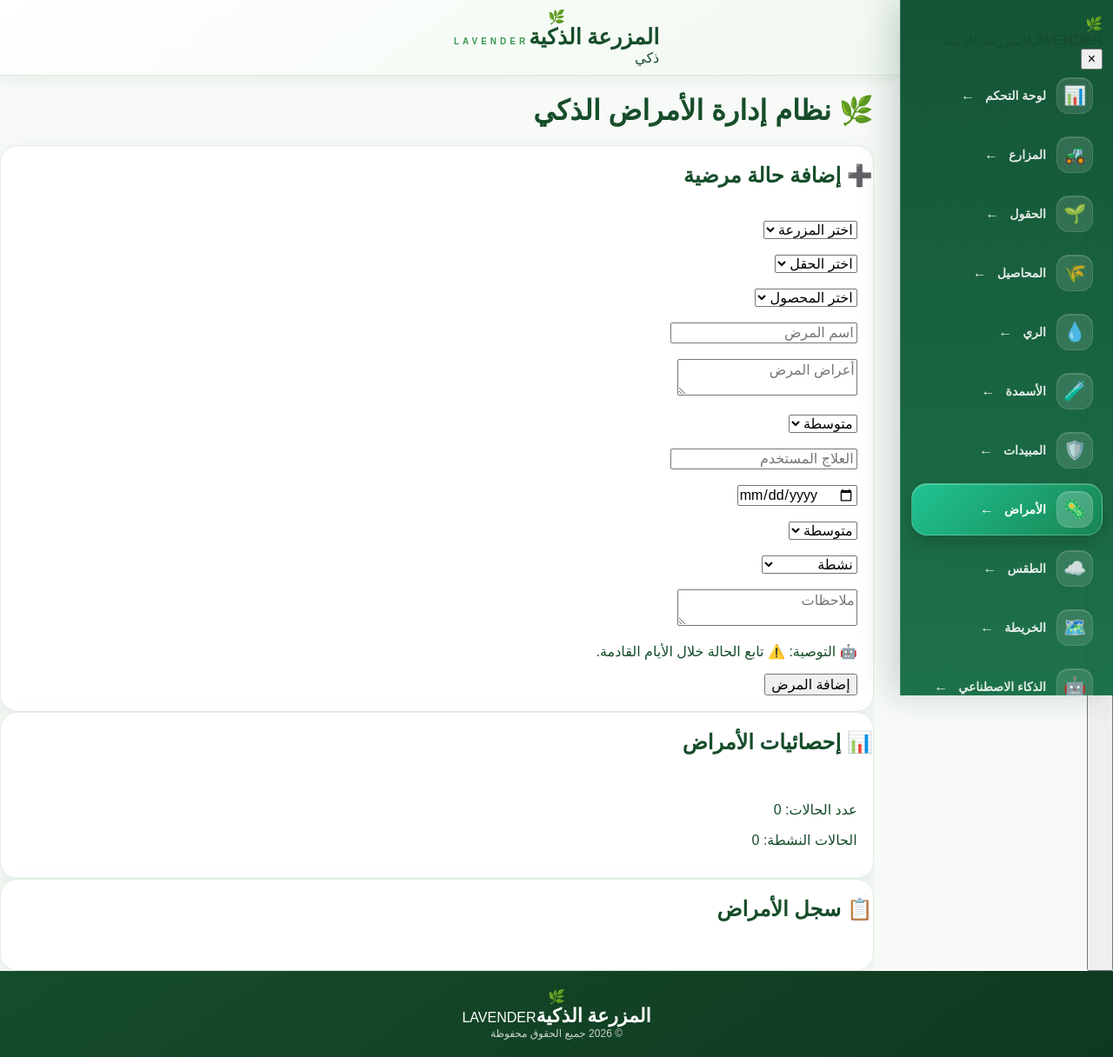
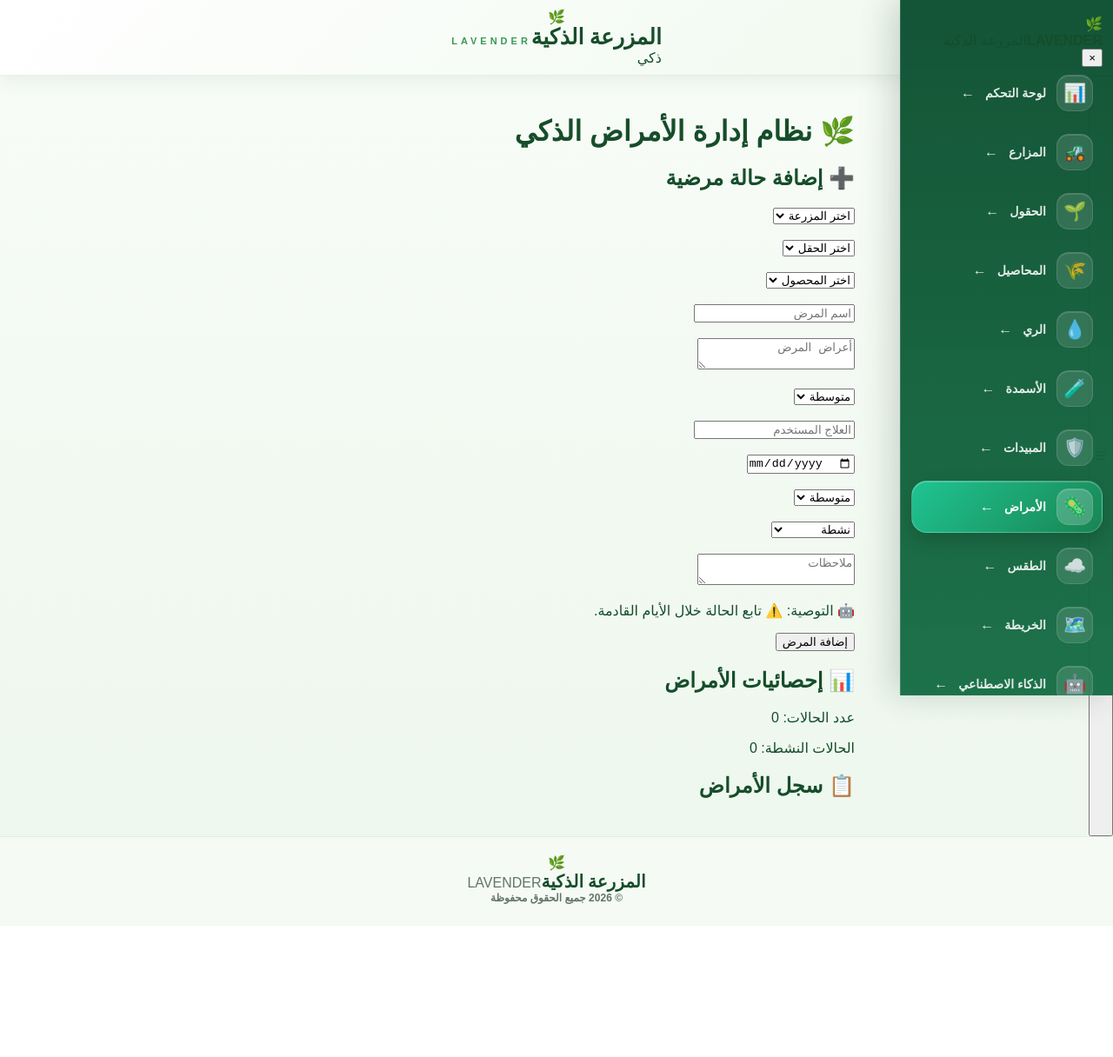
Before and after one commit to hasan776643tt-ops/LAVENDER, a React (Vite) app: page /diseases in a window 1280 px wide. Shown: the whole page at 87% size. After the commit the page ends 1065 px from the top, so only its background shows below. Built offline with nearby package versions, Linux system fonts and the light colour scheme.

Commit message:
Update App.css

```diff
--- a/src/App.css
+++ b/src/App.css
@@ -1,6 +1,6 @@
 /* =========================================================
-   LAVENDER — APP GLOBAL STYLES
-   الأنماط العامة للتطبيق
+   LAVENDER — APP GLOBAL
+   src/App.css
 ========================================================= */
 
 * {
@@ -21,17 +21,22 @@ html {
 }
 
 body {
-  background: #f7faf7;
-  color: #164d2a;
-
   font-family:
     "Cairo",
     "Tajawal",
     Arial,
     sans-serif;
 
-  -webkit-font-smoothing: antialiased;
-  text-rendering: optimizeLegibility;
+  color: #164d2a;
+
+  background:
+    linear-gradient(
+      180deg,
+      #f8fcf7 0%,
+      #eef7ed 100%
+    );
+
+  overflow-x: hidden;
 }
 
 
@@ -40,34 +45,17 @@ body {
 ========================================================= */
 
 .app-layout {
-  width: 100%;
   min-height: 100vh;
 
   display: flex;
   flex-direction: column;
 
-  background: #f7faf7;
-}
-
-.app-body {
-  width: 100%;
-  flex: 1;
-
-  display: flex;
-  align-items: stretch;
-
-  min-width: 0;
-}
-
-.app-content {
-  flex: 1;
-
-  width: 100%;
-  min-width: 0;
-
-  padding: 0;
-
-  overflow-x: hidden;
+  background:
+    linear-gradient(
+      180deg,
+      #f8fcf7,
+      #edf7ed
+    );
 }
 
 
@@ -76,10 +64,16 @@ body {
 ========================================================= */
 
 .app-header {
+  position: relative;
+
+  z-index: 900;
+
   width: 100%;
-  min-height: 64px;
+
+  min-height: 70px;
 
   display: flex;
+
   align-items: center;
   justify-content: center;
 
@@ -87,32 +81,37 @@ body {
 
   background:
     linear-gradient(
-      145deg,
+      135deg,
       #ffffff,
-      #edf7ec
+      #eef8ed
     );
 
-  border-bottom: 1px solid #dcebdd;
+  border-bottom:
+    1px solid
+    rgba(22, 77, 42, .08);
 
   box-shadow:
-    0 4px 16px rgba(31, 91, 45, .08);
+    0 5px 20px
+    rgba(22, 77, 42, .08);
+}
 
-  position: relative;
-  z-index: 20;
-}
+
+/* =========================================================
+   BRAND
+========================================================= */
 
 .brand {
   text-align: center;
 }
 
 .brand-link {
-  display: inline-flex;
+  display: flex;
+
   flex-direction: column;
+
   align-items: center;
 
   text-decoration: none;
-
-  color: inherit;
 }
 
 .brand-arabic {
@@ -124,6 +123,7 @@ body {
     serif;
 
   font-size: 25px;
+
   font-weight: 700;
 
   line-height: 1.1;
@@ -138,10 +138,45 @@ body {
     Arial,
     sans-serif;
 
-  font-size: 10px;
+  font-size: 11px;
+
   font-weight: 800;
 
   letter-spacing: 4px;
+}
+
+
+/* =========================================================
+   APP BODY
+========================================================= */
+
+.app-body {
+  position: relative;
+
+  flex: 1;
+
+  width: 100%;
+
+  display: flex;
+
+  min-width: 0;
+}
+
+
+/* =========================================================
+   CONTENT
+========================================================= */
+
+.app-content {
+  width: 100%;
+
+  min-width: 0;
+
+  flex: 1;
+
+  padding: 20px;
+
+  direction: rtl;
 }
 
 
@@ -152,108 +187,41 @@ body {
 .app-footer {
   width: 100%;
 
-  padding: 20px 12px;
+  padding:
+    20px 16px
+    25px;
 
   text-align: center;
 
+  color: #627468;
+
   background:
-    linear-gradient(
-      145deg,
-      #164d2a,
-      #0f3820
-    );
+    #f5faf4;
 
-  color: #ffffff;
-
-  margin-top: auto;
+  border-top:
+    1px solid
+    rgba(22, 77, 42, .08);
 }
 
 .footer-brand {
-  margin-bottom: 4px;
+  color: #164d2a;
 
   font-family:
     "Aref Ruqaa",
     "Cairo",
     serif;
 
-  font-size: 22px;
+  font-size: 20px;
+
   font-weight: 700;
+
+  margin-bottom: 2px;
 }
 
 .footer-copy {
   font-size: 12px;
 
-  color: rgba(255,255,255,.78);
-}
-
-
-/* =========================================================
-   BUTTONS — GLOBAL RESET
-========================================================= */
-
-button,
-input,
-textarea,
-select {
-  font: inherit;
-}
-
-button {
-  -webkit-tap-highlight-color: transparent;
-}
-
-
-/* =========================================================
-   LINKS
-========================================================= */
-
-a {
-  color: inherit;
-}
-
-
-/* =========================================================
-   IMAGES
-========================================================= */
-
-img {
-  max-width: 100%;
-  height: auto;
-}
-
-
-/* =========================================================
-   CARDS
-========================================================= */
-
-.card {
-  width: 100%;
-  background: #ffffff;
-
-  border-radius: 20px;
-
-  border: 1px solid #e1eee1;
-
-  box-shadow:
-    0 8px 24px rgba(31, 91, 45, .08);
-}
-
-.card-body {
-  padding: 18px;
-}
-
-
-/* =========================================================
-   ACCESSIBILITY
-========================================================= */
-
-button:focus-visible,
-a:focus-visible,
-input:focus-visible,
-textarea:focus-visible,
-select:focus-visible {
-  outline: 3px solid rgba(59, 152, 85, .35);
-  outline-offset: 3px;
+  font-weight: 600;
 }
 
 
@@ -261,11 +229,12 @@ select:focus-visible {
    MOBILE
 ========================================================= */
 
-@media (max-width: 600px) {
+@media (max-width: 767px) {
 
   .app-header {
-    min-height: 58px;
-    padding: 8px 10px;
+    min-height: 62px;
+
+    padding: 8px 12px;
   }
 
   .brand-arabic {
@@ -274,19 +243,19 @@ select:focus-visible {
 
   .brand-english {
     font-size: 9px;
+
     letter-spacing: 3px;
   }
 
   .app-content {
-    width: 100%;
+    padding:
+      12px 8px 90px;
   }
 
   .app-footer {
-    padding: 16px 10px;
-  }
-
-  .footer-brand {
-    font-size: 19px;
+    padding:
+      16px 12px
+      90px;
   }
 
 }
@@ -302,8 +271,24 @@ select:focus-visible {
     font-size: 20px;
   }
 
-  .brand-english {
-    font-size: 8px;
+  .app-content {
+    padding:
+      10px 6px 86px;
   }
 
 }
+
+
+/* =========================================================
+   DESKTOP
+========================================================= */
+
+@media (min-width: 768px) {
+
+  .app-content {
+    margin-right: 245px;
+
+    padding: 24px;
+  }
+
+}
```
